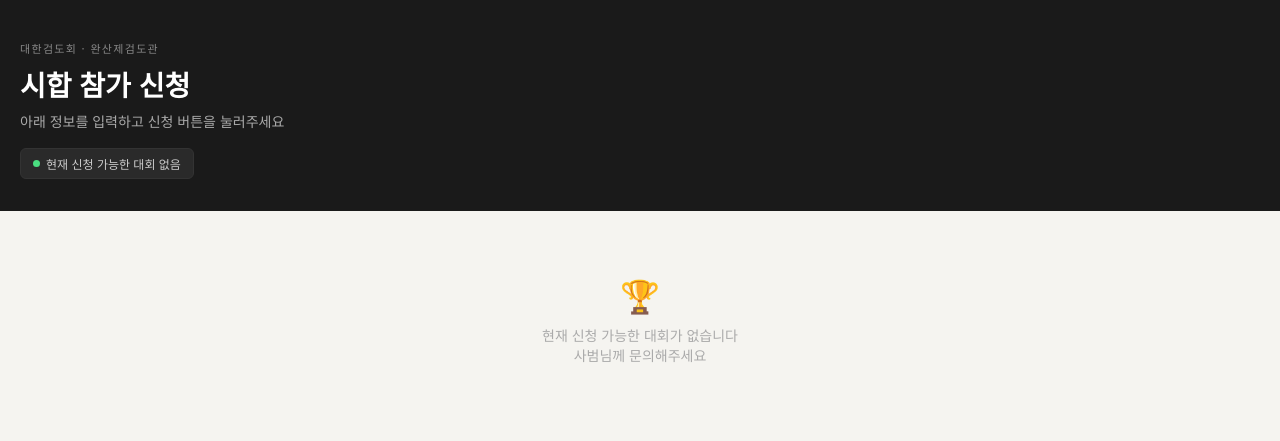
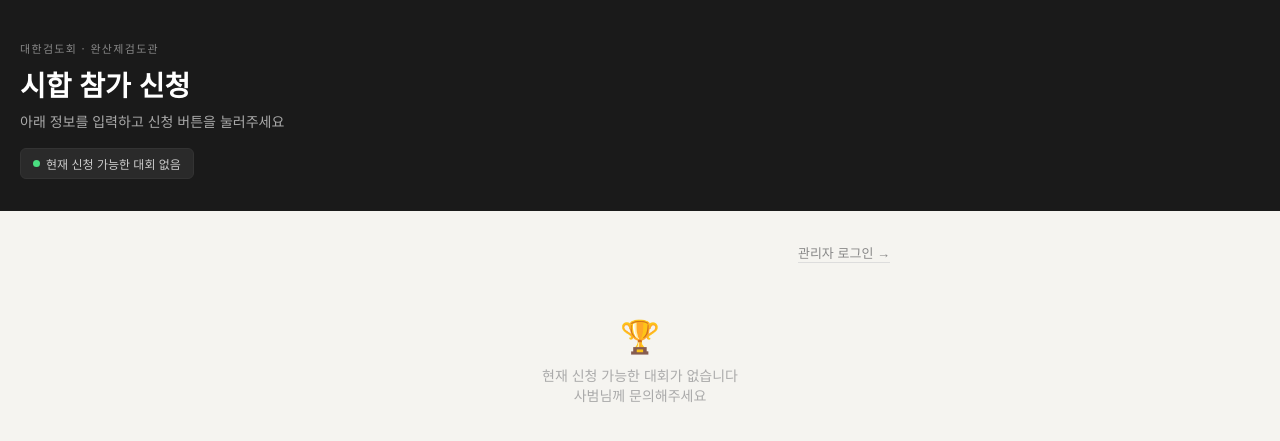
Before and after one commit to rlagkdmsdldi-dot/kendo-app, a Flask app: page / in a window 1280 px wide. Shown: the top 441 px of the page. Run offline with Flask 3, Linux system fonts and the light colour scheme; data that the repository does not hold is empty.

Commit message:
관리자 링크 위치 수정

```diff
--- a/templates/index.html
+++ b/templates/index.html
@@ -109,7 +109,7 @@ body{font-family:'Noto Sans KR',sans-serif;background:#f5f4f0;color:#1a1a1a;min-
 
 <div class="container">
 
-  <div id="noTournament" class="empty-state" style="display:none">
+  <div style="text-align:right;padding:.5rem 0"><a href="/admin" style="font-size:13px;color:#888;text-decoration:none;border-bottom:1px solid #ddd">관리자 로그인 →</a></div><div id="noTournament" class="empty-state" style="display:none">
     <div class="empty-icon">🏆</div>
     <div class="empty-text">현재 신청 가능한 대회가 없습니다<br>사범님께 문의해주세요</div>
   </div>
```
